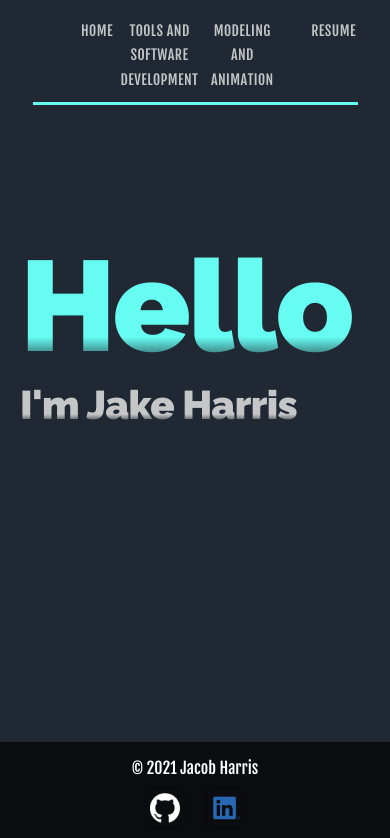
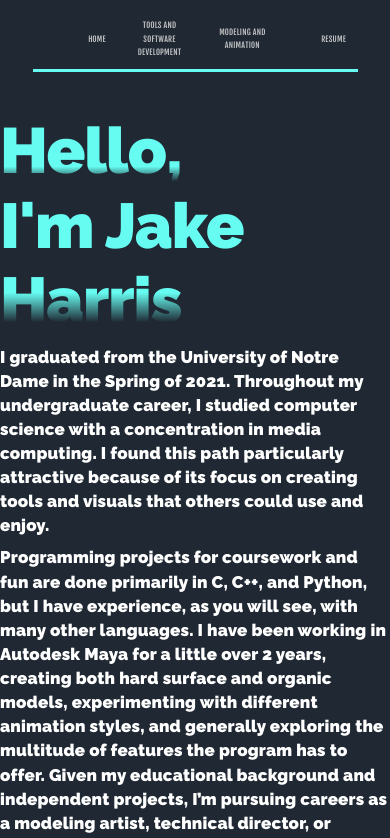
Before and after one commit to harrisjacob/pw-source, a React (Create React App) app: page /#/ in a window 390 px wide. Shown: the top 838 px of the page. Built offline with nearby package versions, Linux system fonts and the light colour scheme.

Commit message:
Added home text and adjusted responsive font sizes

```diff
--- a/src/components/general/Home.js
+++ b/src/components/general/Home.js
@@ -10,11 +10,7 @@ import Hidden from '@material-ui/core/Hidden';
 
 const useStyles = makeStyles((theme) => ({
   HelloText: {
-  	//color: theme.palette.teal.main,
-    [theme.breakpoints.down('xs')]: {
-      fontSize: '8rem',
-    },
-    fontSize: '12rem',
+    fontSize: '4rem',
   	fontFamily: 'Raleway, sansSerif',
     backgroundImage: 'linear-gradient(#66FCF1 70%, #1F2833 90%)',
     backgroundSize: '100%',
@@ -25,43 +21,47 @@ const useStyles = makeStyles((theme) => ({
 
   },
   HelloBox: {
-  	marginTop: '10%',
-  	marginBottom: '10%',
-  	marginLeft: '20px',
+  	marginTop: '5%',
+  	marginBottom: '5%',
     minHeight: '360px',
     [theme.breakpoints.down('sm')]: {
-      marginTop: '30%',
-      marginBottom: '30%',
+      marginTop: '10%',
+      marginBottom: '10%',
       minHeight: '240px'
     },
 
   },
   myName:{
-    backgroundImage: 'linear-gradient(#C5C6C7 70%, #1F2833 90%)',
+    //backgroundImage: 'linear-gradient(#FFFFFF 70%, #1F2833 90%)',
+    backgroundImage: 'linear-gradient(#66FCF1 70%, #1F2833 90%)',
     backgroundSize: '100%',
     backgroundClip: 'text',
     WebkitBackgroundClip: "text",
     MozBackgroundClip: "text",
     color: "transparent",
+    fontSize: "12vh",
     [theme.breakpoints.down('sm')]: {
-      fontSize: '4.5rem',
+      fontSize: "7.5vh",
     },
-    [theme.breakpoints.down('xs')]: {
-      fontSize: '2.5rem',
-    },
-
-
     fontFamily: 'Raleway, sansSerif',
   },
+
+  introText:{
+    //fontSize: "1.1rem",
+    fontSize: "2vh",
+    fontFamily: 'Raleway, sansSerif',
+    marginTop:"2%",
+    marginBottom:"2%",
+    color: "white",
+  },
   headShot:{
-    maxWidth: "60%",
+    width: "90%",
     display: "flex",
     marginLeft: "auto",
     marginRight: "auto",
-    marginTop: "5%",
   },
   WelcomeContent:{
-    height: "100px",
+    justifyContent: "center",
   },
   headShotCont:{
     display:"flex",
@@ -84,18 +84,18 @@ export default function Home(){
   };
 
 	return(<Grid container spacing={0} className={classes.WelcomeContent}>
-          <Grid item lg = {6} md = {12} container spacing={3}>
+          <Grid item lg = {6} md = {12} containe spacing={3}>
       			<Grid item xs={12} className={classes.HelloBox}>
-              <Slide direction="up" in={true} timeout={800} onEntered={handleChange} mountOnEnter unmountOnExit>
+              <Slide direction="up" in={true} timeout={800} onEntered={handleChange}>
                 <div>
                   <Fade in={true} timeout={2000}>
                     <Typography variant="h1" display="block" className={classes.HelloText}>
-                      Hello
+                      Hello,
           				  </Typography>
                   </Fade>
                 </div>
               </Slide>
-               <Slide direction="up" in={nameDelay} timeout={800} mountOnEnter unmountOnExit>
+               <Slide direction="up" in={nameDelay} timeout={800}>
                 <div>
                   <Fade in={true} style={{transitionDelay: '300ms'}} timeout={1000}>
             				<Typography variant="h1" display="block" className={classes.myName}>
@@ -104,12 +104,28 @@ export default function Home(){
                   </Fade>
                 </div>
               </Slide>
+
+              <Fade in={true} style={{transitionDelay: '2000ms'}} timeout={2000}>
+                <div>
+                <Typography variant="body2" className={classes.introText}>
+                  I graduated from the University of Notre Dame in the Spring of 2021.  Throughout my undergraduate career, I studied computer science with a concentration in media computing. I found this path particularly attractive because of its focus on creating tools and visuals that others could use and enjoy.
+                </Typography>
+                <Typography variant="body2" className={classes.introText}>
+                  Programming projects for coursework and fun are done primarily in C, C++, and Python, but I have experience, as you will see, with many other languages.  I have been working in Autodesk Maya for a little over 2 years, creating both hard surface and organic models, experimenting with different animation styles, and generally exploring the multitude of features the program has to offer.  Given my educational background and independent projects, I’m pursuing careers as a modeling artist, technical director, or gameplay programmer.
+                </Typography>
+                <Typography variant="body2" className={classes.introText}>
+                  Use the navigation menu above to explore some of my projects or check out my resume. Enjoy!
+                </Typography>
+                </div>
+              </Fade>
+
       			</Grid>
+
       		</Grid>
           <Hidden mdDown>
-          <Grid item lg={6} className={classes.headShotCont}>
+          <Grid item lg={4} className={classes.headShotCont}>
 
-            <Fade in={true} style={{transitionDelay: '1100ms'}} timeout={1000}>
+            <Fade in={true} style={{transitionDelay: '2000ms'}} timeout={2000}>
               <div className={classes.headShotBox}>
                 <img src={process.env.PUBLIC_URL+ "/images/headShot.PNG"} alt="thisisMe" className={classes.headShot}/>
               </div>
--- a/src/components/subcomponents/Dropdown.js
+++ b/src/components/subcomponents/Dropdown.js
@@ -13,6 +13,7 @@ const useStyles = makeStyles((theme) => ({
   root: {
     display: 'flex',
     justifyContent:"center",
+    alignSelf: "center",
   },
   paper: {
     marginRight: theme.spacing(2),
@@ -23,6 +24,13 @@ const useStyles = makeStyles((theme) => ({
   NavText:{
     color: theme.palette.gray.main,
     fontFamily: 'Fjalla One, sansSerif',
+    alignSelf: "center",
+    [theme.breakpoints.down('sm')]: {
+      fontSize: "2vw",
+    },
+    [theme.breakpoints.up('xl')]: {
+      fontSize: "1vw"
+    },
   },
   NavButton:{
     color: theme.palette.gray.main,
--- a/src/components/subcomponents/SiteNav.js
+++ b/src/components/subcomponents/SiteNav.js
@@ -16,9 +16,19 @@ const useStyles = makeStyles((theme) => ({
   ButtonText: {
   	color: theme.palette.gray.main,
   	fontFamily: 'Fjalla One, sansSerif',
+  	[theme.breakpoints.down('sm')]: {
+			fontSize: "2vw",
+    },
+    [theme.breakpoints.up('xl')]: {
+      fontSize: "1vw"
+    },
+    alignSelf: "center"
   },
   ButtonLink: {
   	textDecoration: "none",
+  },
+  buttonFormat: {
+  	 alignSelf: "center",
   },
 
 }));
@@ -30,7 +40,7 @@ export default function SiteNav() {
 	const classes = useStyles();
 
 	return (<Grid container spacing={3} justify="center" className={classes.NavForm}>
-				<Grid item xs={3} align="center">
+				<Grid item xs={3} align="center" className={classes.buttonFormat}>
 					<Button to="/" component={Link}>
 						<Typography variant="button" display="block" className={classes.ButtonText}>
 						Home
@@ -38,14 +48,14 @@ export default function SiteNav() {
 					</Button>
 				</Grid>
 
-				<Grid item xs={3} align="center">
+				<Grid item xs={3} align="center" className={classes.buttonFormat}>
 					<Dropdown className={classes.dropdown} type="CompSci" />
 				</Grid>
-				<Grid item xs={4} align="center">
+				<Grid item xs={4} align="center" className={classes.buttonFormat}>
 					<Dropdown className={classes.dropdown} type="ModelAndAnim" />
 				</Grid>
 
-				<Grid item xs={2} align="center">
+				<Grid item xs={2} align="center" className={classes.buttonFormat}>
 					<Button>
 						<a href="./assets/Jake Harris Resume.pdf" target="_blank" className={classes.ButtonLink}>
 							<Typography variant="button" display="block" className={classes.ButtonText}>
```
